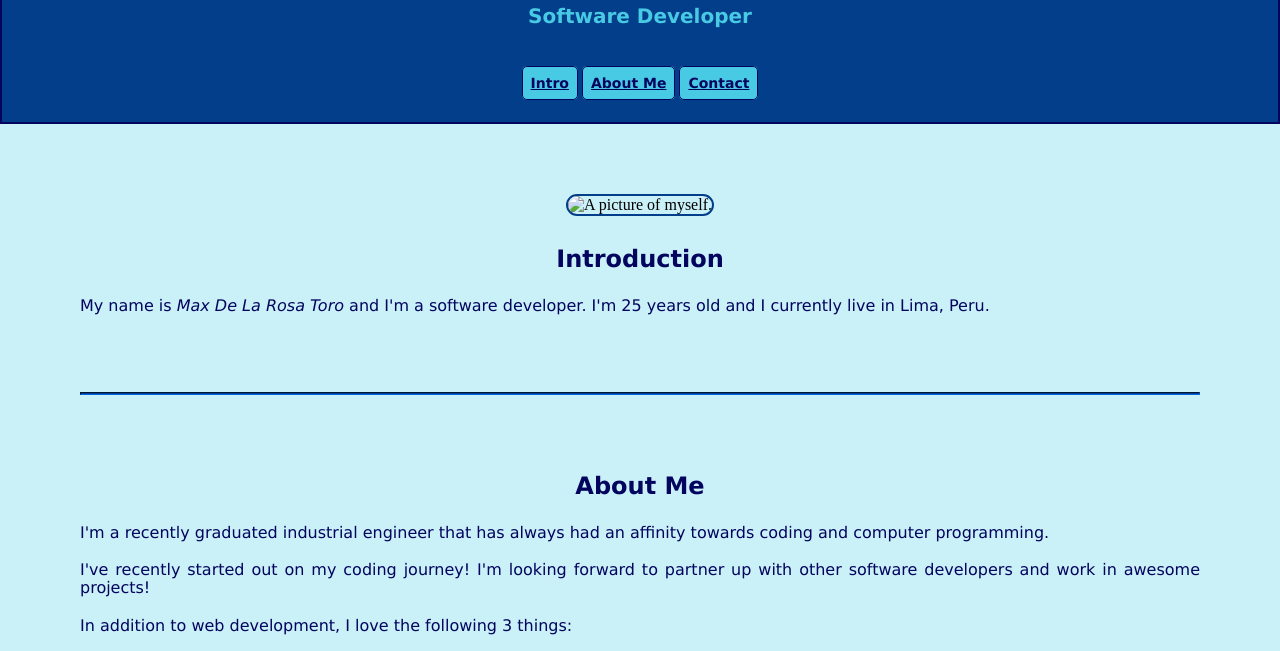
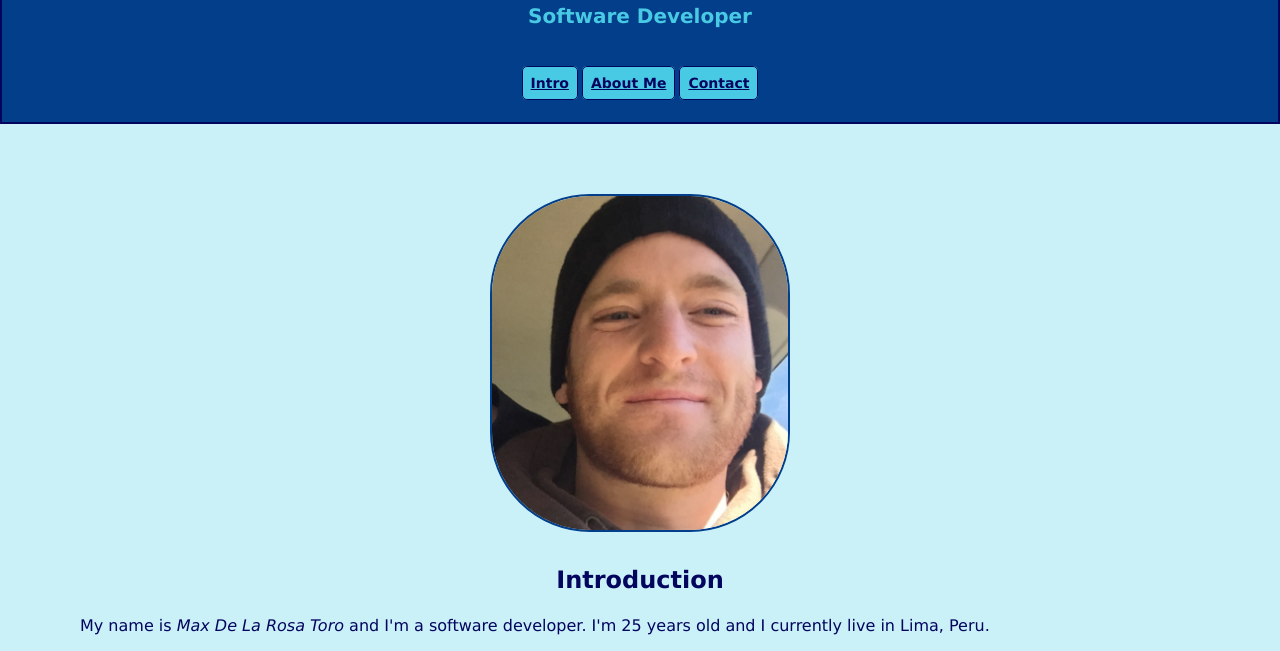
Before and after one commit to maxdevcode/personal-portfolio, a plain HTML site: page index.html in a window 1280 px wide. Shown: the part 100-751 px from the top of the page. Drawn offline with nearby package versions, Linux system fonts and the light colour scheme; the site is published under a folder, as on GitHub Pages, so addresses that start at the root find nothing.

Commit message:
Testing image path

```diff
--- a/index.html
+++ b/index.html
@@ -28,7 +28,7 @@
         <!--Intro section!-->
         <section id="intro-section">
           <div class="centered">
-          <img class="profile-image" src="/images/profile-picture.PNG" alt="A picture of myself." width=300px>
+          <img class="profile-image" src="images/profile-picture.PNG" alt="A picture of myself." width=300px>
           </div>
           <h2>Introduction</h2>
           <p>My name is <em>Max De La Rosa Toro</em> and I'm a software developer. I'm 25 years old and I currently live in Lima, Peru.</p>
```
